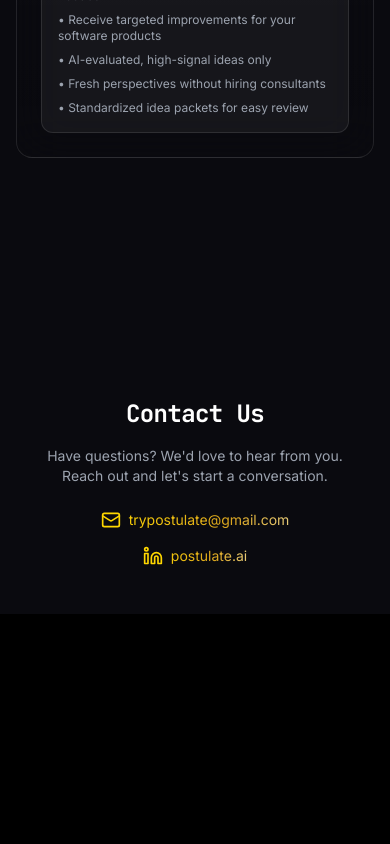
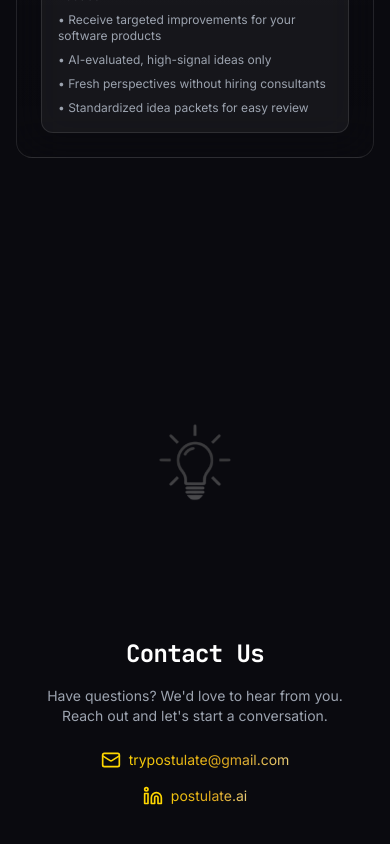
Before and after one commit to AliAbouelazm/postulate.ai, a React (Vite) app in the folder fc4ac4c8-08cb-4f38-85ef-165e4237a0ef/: page / in a window 390 px wide. Shown: the part 4578-5422 px from the top of the page. Before the commit the page ends 5192 px from the top, so only its background shows below. Built offline with nearby package versions, Linux system fonts and the light colour scheme; no server answers.

Commit message:
Add Scroll-Reactive Lightbulb footer feature

```diff
--- a/fc4ac4c8-08cb-4f38-85ef-165e4237a0ef/src/components/Features.tsx
+++ b/fc4ac4c8-08cb-4f38-85ef-165e4237a0ef/src/components/Features.tsx
@@ -2,6 +2,7 @@ import React, { useState } from 'react';
 import { motion } from 'framer-motion';
 import { LightbulbIcon, BuildingIcon, ShieldCheckIcon, Mail, Linkedin } from 'lucide-react';
 import { WaitlistModal } from './WaitlistModal';
+import { ScrollLightbulb } from './ScrollLightbulb';
 const features = [{
   icon: LightbulbIcon,
   title: 'AI-Powered Idea Submission',
@@ -207,6 +208,10 @@ export function Features() {
           </div>
         </motion.div>
 
+        <div className="mt-32 sm:mt-48 md:mt-64">
+          <ScrollLightbulb />
+        </div>
+
         <motion.div initial={{
         opacity: 0,
         y: 30
@@ -217,7 +222,7 @@ export function Features() {
         once: true
       }} transition={{
         duration: 0.8
-      }} className="mt-60 sm:mt-96 md:mt-[500px] pb-12 sm:pb-16 text-center" id="contact-us">
+      }} className="mt-0 pb-12 sm:pb-16 text-center" id="contact-us">
           <div className="px-4">
             <h3 className="text-2xl sm:text-3xl md:text-4xl font-bold mb-4 sm:mb-6 tracking-tight">
               Contact Us
--- /dev/null
+++ b/fc4ac4c8-08cb-4f38-85ef-165e4237a0ef/src/components/ScrollLightbulb.tsx
@@ -0,0 +1,42 @@
+import React, { useRef } from 'react';
+import { motion, useScroll, useTransform } from 'framer-motion';
+
+export function ScrollLightbulb() {
+  const ref = useRef<HTMLDivElement>(null);
+  const { scrollYProgress } = useScroll({
+    target: ref,
+    offset: ["start 90%", "center center"] // Starts reacting earlier but finishes exactly at center
+  });
+
+  // 100% grayscale (gray) -> 0% grayscale (gold)
+  const filterVal = useTransform(scrollYProgress, [0, 1], ["grayscale(100%) brightness(0.7)", "grayscale(0%) brightness(1.2)"]);
+
+  const opacity = useTransform(scrollYProgress, [0, 0.5], [0.4, 1]);
+  const scale = useTransform(scrollYProgress, [0, 1], [0.8, 1.3]);
+  const glowOpacity = useTransform(scrollYProgress, [0.6, 1], [0, 0.8]);
+
+  return (
+    <div ref={ref} className="flex justify-center items-center py-32 sm:py-48 relative z-20">
+      <motion.div
+        className="relative w-24 h-24 sm:w-32 sm:h-32 flex items-center justify-center"
+        style={{ scale, opacity }}
+      >
+        {/* Ambient Glow Background */}
+        <motion.div
+          className="absolute inset-0 bg-amber-500 rounded-full blur-[80px]"
+          style={{ opacity: glowOpacity }}
+        />
+
+        {/* The Image */}
+        <motion.img
+          src="/lightbulb_logo.png"
+          alt="Postulate Idea"
+          className="w-full h-full object-contain relative z-10 drop-shadow-2xl"
+          style={{
+            filter: filterVal
+          }}
+        />
+      </motion.div>
+    </div>
+  );
+}
```
